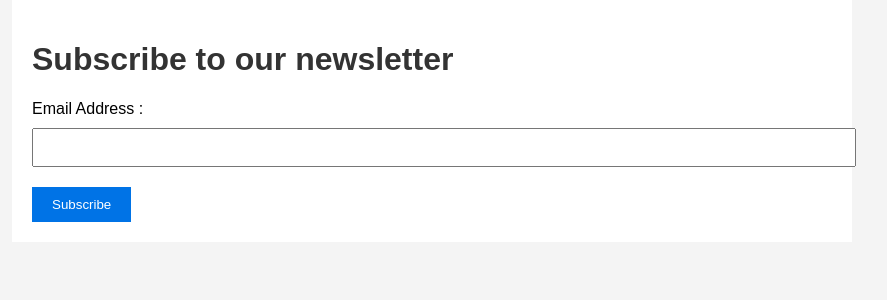
After one commit to axlCastill0/ecommerce_website_richRicasso, a PHP site: page /pages/infolettre.php in a window 1280 px wide. The commit adds this page. Shown: the top 300 px of the page, without its empty margins (208-1095 px from the left). Run offline with PHP 8.4, Linux system fonts and the light colour scheme.

Commit message:
newsletter page | needs header and post account.ph

```diff
--- a/pages/includes/footer.php
+++ b/pages/includes/footer.php
@@ -22,7 +22,7 @@ session_start();
                 if(isset($_SESSION["user_id"])) { ?>
                     <li><a href="/PHP/Projet02/pages/account.php"><i class="far fa-newspaper"></i></a></li>
                 <?php } else { ?>
-                    <li><a href="/PHP/Projet02/pages/login.php"><i class="far fa-newspaper"></i></a></li>
+                    <li><a href="/PHP/Projet02/pages/infolettre.php"><i class="far fa-newspaper"></i></a></li>
                 <?php } ?>
             </ul>
         </div>
--- /dev/null
+++ b/pages/infolettre.php
@@ -0,0 +1,53 @@
+<!DOCTYPE html>
+<html>
+<head>
+    <meta charset="UTF-8">
+    <title>Newsletter</title>
+    <style>
+        body {
+            font-family: Arial, sans-serif;
+            margin: 0;
+            padding: 0;
+            background-color: #f4f4f4;
+        }
+        .container {
+            max-width: 800px;
+            margin: 0 auto;
+            padding: 20px;
+            background-color: #fff;
+        }
+        h1 {
+            color: #333;
+        }
+        form {
+            margin-top: 20px;
+        }
+        label {
+            display: block;
+            margin-bottom: 10px;
+        }
+        input[type="email"] {
+            width: 100%;
+            padding: 10px;
+            margin-bottom: 20px;
+        }
+        input[type="submit"] {
+            background-color: #0073e6;
+            color: #fff;
+            padding: 10px 20px;
+            border: none;
+            cursor: pointer;
+        }
+    </style>
+</head>
+<body>
+    <div class="container">
+        <h1>Subscribe to our newsletter</h1>
+        <form action="/PHP/Projet02/includes/newsletter.inc.php" method="post">
+            <label for="email">Email Address :</label>
+            <input type="email" id="email" name="email" required>
+            <input type="submit" value="Subscribe">
+        </form>
+    </div>
+</body>
+</html>
```
Also changed, not shown: classes/users.class.php (+25 -0 lines), classes/userscontroller.class.php (+24 -0 lines), includes/newsletter.inc.php (added, +14 -0 lines).
